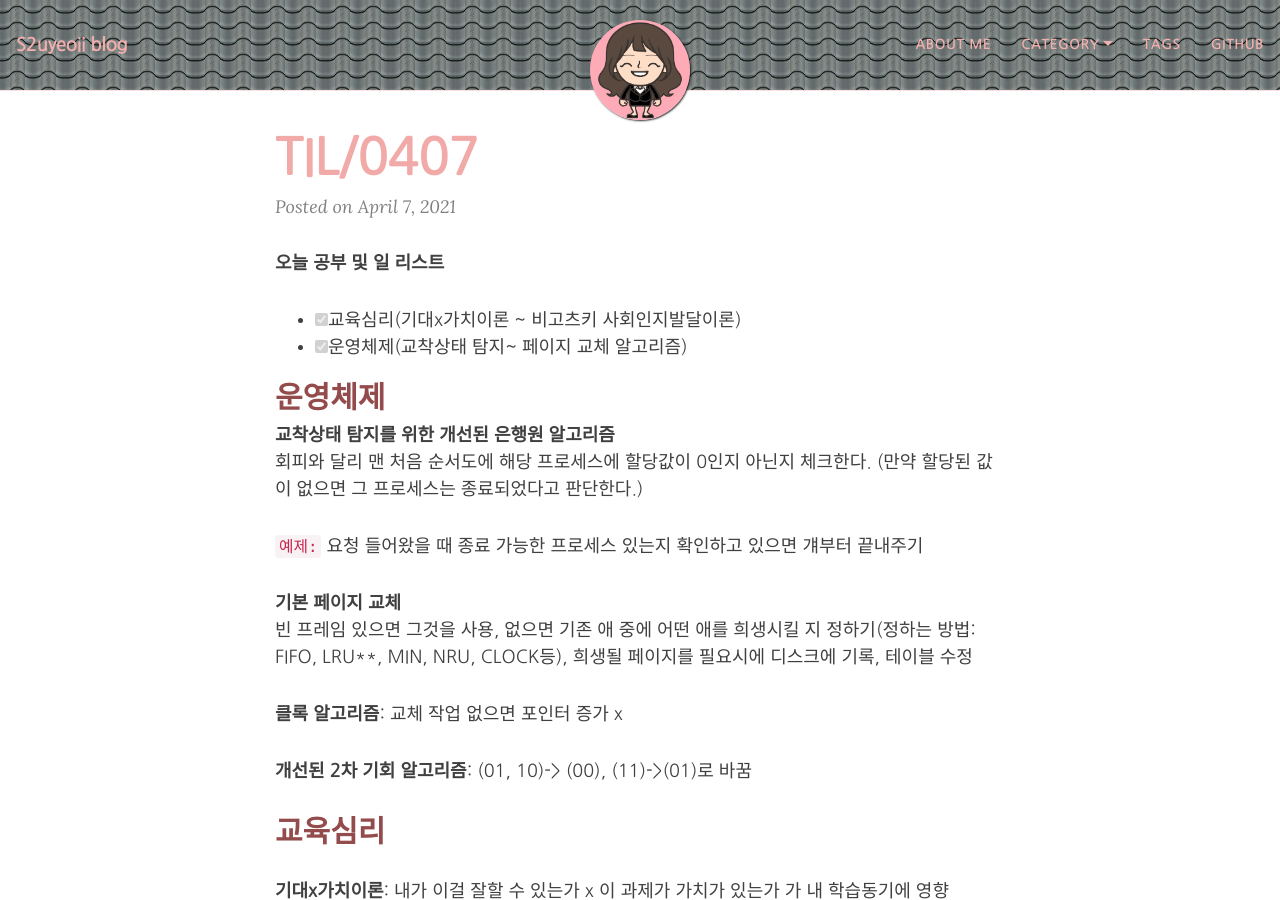
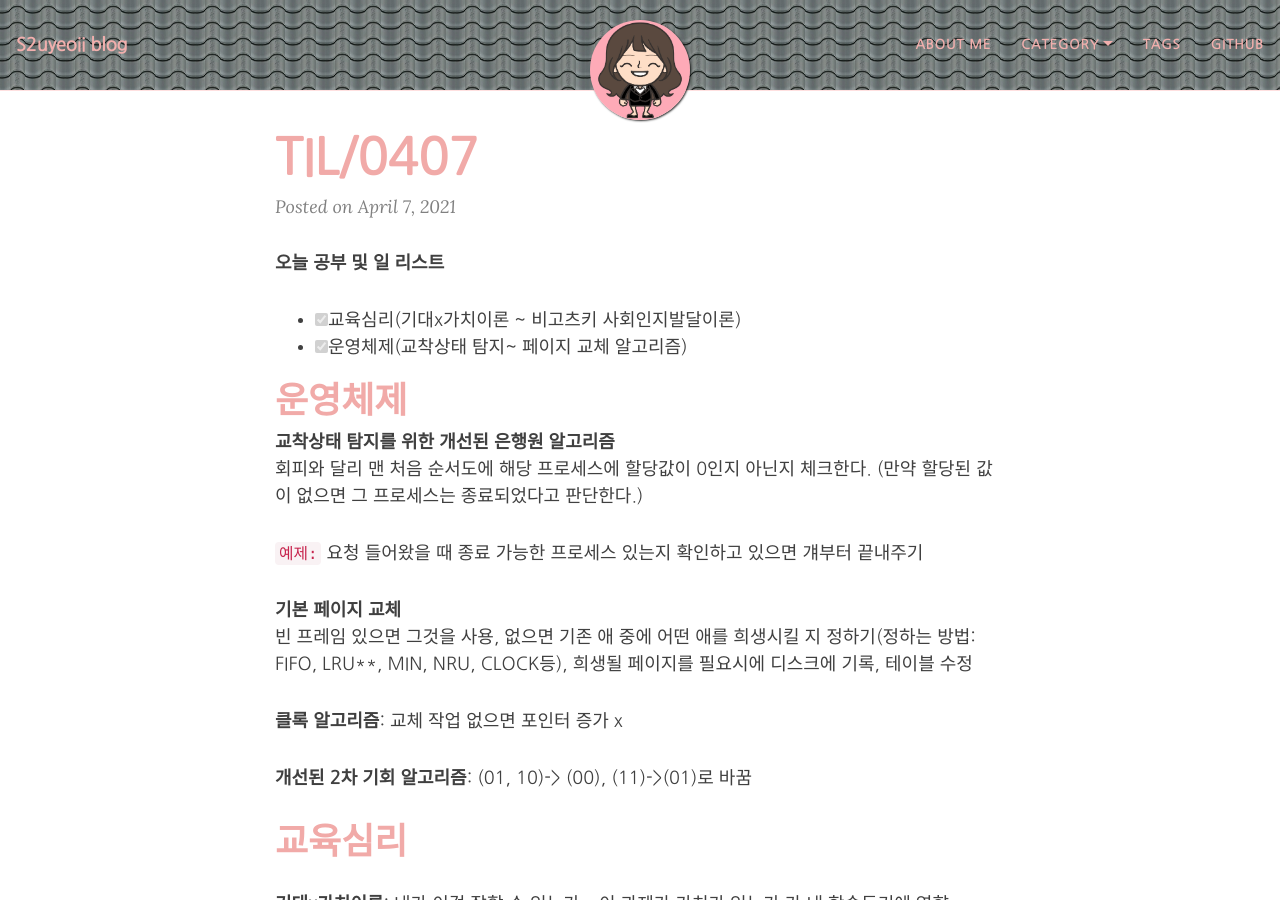
Before and after one commit to yeoneed/yeoneed.github.io, a Jekyll site: the page built from _posts/2021-04-07-TIL-0407.md, in a window 1280 px wide and 900 px high. Built offline with Jekyll 4.4.1, drawn with Linux system fonts in a browser that asks for light colours; nearby versions of some CDN libraries; some web fonts are replaced; comment, search, counter and statistics services are not loaded.

Commit message:
Update 2021-04-07-TIL-0407.md

```diff
--- a/_posts/2021-04-07-TIL-0407.md
+++ b/_posts/2021-04-07-TIL-0407.md
@@ -13,7 +13,7 @@ category: [TIL]
  - [x] 운영체제(교착상태 탐지~ 페이지 교체 알고리즘)
 
 
-## 운영체제
+# 운영체제
 **교착상태 탐지를 위한 개선된 은행원 알고리즘**
 : 회피와 달리 맨 처음 순서도에 해당 프로세스에 할당값이 0인지 아닌지 체크한다. (만약 할당된 값이 없으면 그 프로세스는 종료되었다고 판단한다.)
 
@@ -26,7 +26,7 @@ category: [TIL]
 
 **개선된 2차 기회 알고리즘**: (01, 10)-> (00), (11)->(01)로 바꿈
 
-## 교육심리
+# 교육심리
 
 **기대x가치이론**: 내가 이걸 잘할 수 있는가 x 이 과제가 가치가 있는가 가 내 학습동기에 영향
 
```
